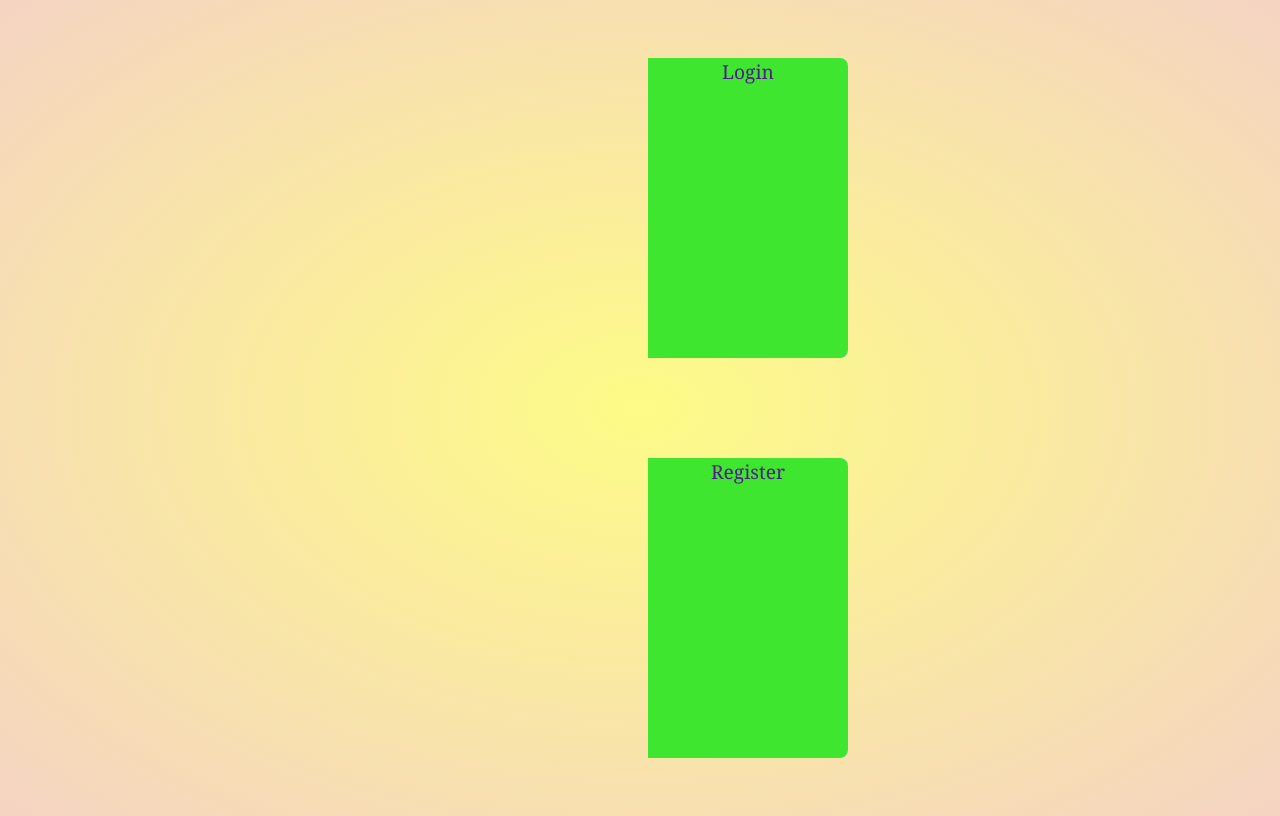
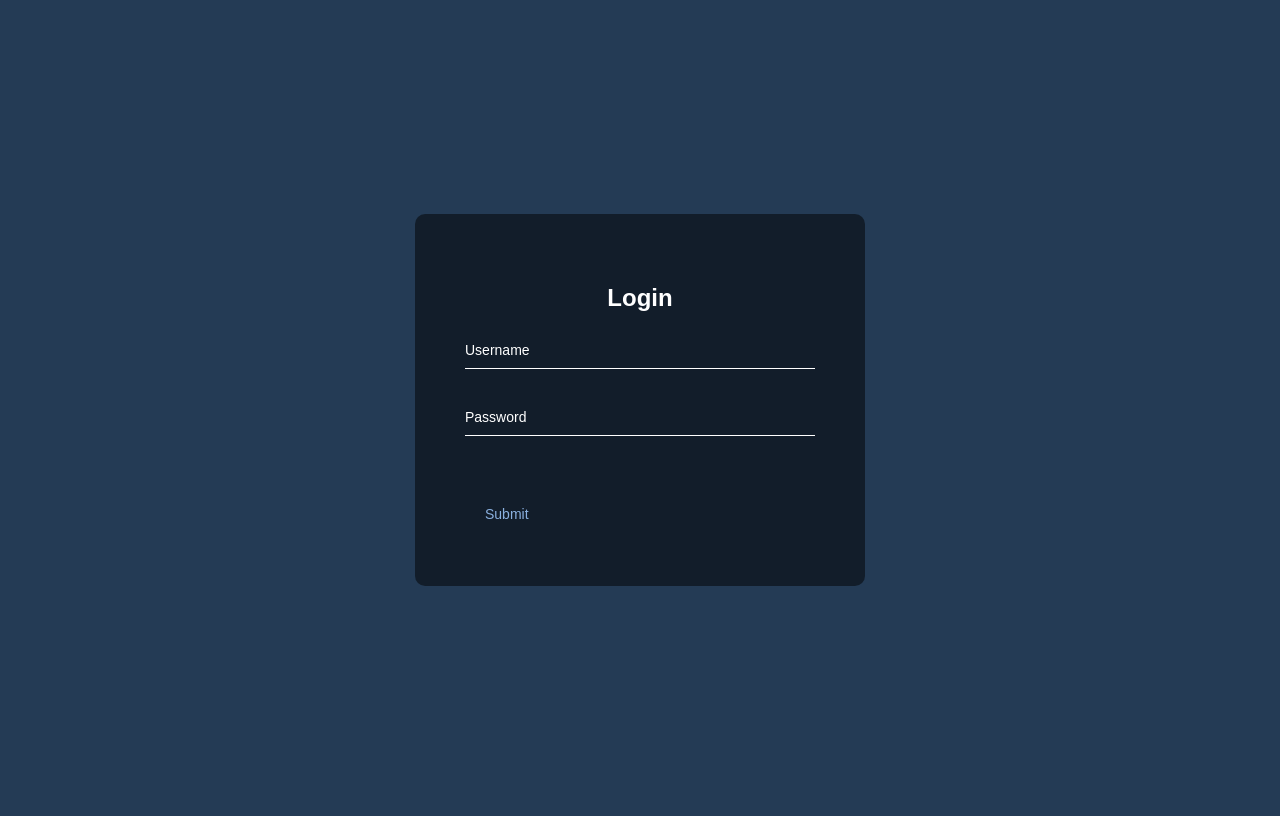
Before and after one commit to hd-buddy/OnlineBookReading, a plain HTML site: page index.html in a window 1280 px wide. Drawn offline with Linux system fonts and the light colour scheme.

```diff
--- a/index.html
+++ b/index.html
@@ -6,41 +6,26 @@
     <link rel="stylesheet" href="style.css">
     <title>Welcome Page</title>
 </head>
-<body>
-    <div class="book1">
-        <div class="back"></div>
-        <div class="page6"></div>
-        <div class="page5"></div>
-        <div class="page4"></div>
-        <div class="page3"></div>
-        <div class="page2">
-
-        </div>
-        <div class="page1">
-
-        </div>
-        <div class="front">
-            <a href="">
-                Login
+<body class="login-page">
+    <div class="login-box">
+        <h2 class="heading-login-box">Login</h2>
+        <form>
+            <div class="user-box">
+                <input class="user-box-input" type="text" required>
+                <label class="user-box-label">Username</label>
+            </div>
+            <div class="user-box">
+                <input class="user-box-input" type="password" required>
+                <label class="user-box-label">Password</label>
+            </div>
+            <a type="submit" class="login-box-button" href="https://mailchi.mp/571c7abbb115/verify">
+                <span></span>
+                <span></span>
+                <span></span>
+                <span></span>
+                Submit
             </a>
-        </div>
-      </div>
-    <div class="book">
-        <div class="back"></div>
-        <div class="page6"></div>
-        <div class="page5"></div>
-        <div class="page4"></div>
-        <div class="page3"></div>
-        <div class="page2">
-
-        </div>
-        <div class="page1">
-        </div>
-        <div class="front">
-            <a href="">
-                Register
-            </a>
-        </div>
-      </div>
+        </form>
+    </div>
 </body>
 </html>
--- a/style.css
+++ b/style.css
@@ -1,166 +1,188 @@
-
-body {
-    width: 100%;
-    height: 100vh;
-    display: inline-grid;
-    justify-content: center;
-    align-items: center;
-    /* perspective: 1200px; */
-    /* background-image: linear-gradient(to right,rgb(223, 214, 142),rgb(186, 163, 229)); */
-    background-image: radial-gradient(rgba(252, 248, 15, 0.5),rgba(235, 168, 135,0.5));
-    background-repeat: no-repeat;
-    background-size:cover;
-
+.login-page {
+  font-family: sans-serif;
+  background: #243b55;
 }
 
-  .book {
-    transform-style: preserve-3d;
-    position: right;
-    height: 300px;
-    cursor: pointer;
-    backface-visibility: visible;
-    text-align: center;
+.login-box {
+  position: absolute;
+  top: 50%;
+  left: 50%;
+  width: 350px;
+  padding: 50px;
+  transform: translate(-50%, -50%);
+  background: rgba(0, 0, 0, 0.5);
+  border-radius: 10px;
+}
 
-  }
-  .book1{
-    transform-style: preserve-3d;
-    position: left;
-    height: 300px;
-    cursor: pointer;
-    backface-visibility: visible;
+.heading-login-box {
+  margin-top: 20px;
+  margin-bottom: 20px;
+  color: #fff;
   text-align: center;
 }
-  .front > a{
-    color:none;
-    text-decoration: none;
-    font-family: Georgia, 'Times New Roman', Times, serif;
-    font-size: larger;
+
+.user-box {
+  position: relative;
 }
 
-
-  .front, .back, .page1, .page2, .page3, .page4, .page5, .page6 {
-    transform-style: preserve-3d;
-    position: absolute;
-    width: 200px;
-    height: 100%;
-    top: 0; left: 0;
-    transform-origin: left center;
-    transition: transform .5s ease-in-out, box-shadow .35s ease-in-out;
+.user-box-input {
+  width: 100%;
+  padding: 10px 0;
+  font-size: 14px;
+  color: #fff;
+  margin-bottom: 30px;
+  border: none;
+  border-bottom: 1px solid #fff;
+  outline: none;
+  background: transparent;
 }
 
-  .front, .back {
-    background: rgb(62, 230, 47);
+.user-box-label {
+  position: absolute;
+  top: 0;
+  left: 0;
+  padding: 10px 0;
+  font-size: 14px;
+  color: #fff;
+  pointer-events: none;
+  transition: 0.5s;
 }
 
-  .front, .page1, .page3, .page5 {
-    border-bottom-right-radius: .5em;
-    border-top-right-radius: .5em;
+.login-box .user-box input:focus~label,
+.login-box .user-box input:valid~label {
+  top: -20px;
+  left: 0;
+  color: #8ab0df;
+  font-size: 12px;
 }
 
-  .back, .page2, .page4, .page6 {
-    border-bottom-right-radius: .5em;
-    border-top-right-radius: .5em;
+.login-box-button {
+  position: relative;
+  display: inline-block;
+  padding: 10px 20px;
+  color: #8ab0df;
+  font-size: 14px;
+  text-decoration: none;
+  overflow: hidden;
+  transition: .5s;
+  margin-top: 30px;
 }
 
-  .page1 {
-    background: #efefef;
+.login-box a:hover {
+  background: #8ab0df;
+  color: #fff;
 }
 
-  .page2 {
-    background: #efefef;
+.login-box a span {
+  position: absolute;
+  display: block;
 }
 
-  .page3 {
-    background: #f5f5f5;
+.login-box-button span:nth-child(1) {
+  top: 0;
+  left: -100%;
+  width: 100%;
+  height: 2px;
+  background: linear-gradient(90deg, transparent, #8ab0df);
+  animation: btn-1 1.7s linear infinite;
 }
 
-  .page4 {
-    background: #f5f5f5;
+@keyframes btn-1 {
+  0% {
+      left: -100%;
   }
 
-  .page5 {
-    background: #fafafa;
+  50%,
+  100% {
+      left: 100%;
+  }
 }
 
-  .page6 {
-    background: #fdfdfd;
+.login-box-button span:nth-child(2) {
+  top: -100%;
+  right: 0;
+  width: 2px;
+  height: 100%;
+  background: linear-gradient(180deg, transparent, #8ab0df);
+  animation: btn-2 1.7s linear infinite;
+  animation-delay: 0.25s;
 }
 
-  .book:hover .front {
-    transform: rotateY(-160deg) scale(1.1);
-    box-shadow: 0 1em 3em 0 rgba(0, 0, 0, .2);
+@keyframes btn-2 {
+  0% {
+      top: -100%;
   }
 
-  .book:hover .page1 {
-    transform: rotateY(-150deg) scale(1.1);
-    box-shadow: 0 1em 3em 0 rgba(0, 0, 0, .2);
+  50%,
+  100% {
+      top: 100%;
+  }
 }
 
-  .book:hover .page2 {
-    transform: rotateY(-30deg) scale(1.1);
-    box-shadow: 0 1em 3em 0 rgba(0, 0, 0, .2);
+.login-box-button span:nth-child(3) {
+  bottom: 0;
+  right: -100%;
+  width: 100%;
+  height: 2px;
+  background: linear-gradient(270deg, transparent, #8ab0df);
+  animation: btn-3 1.7s linear infinite;
+  animation-delay: 0.5s;
 }
 
-  .book:hover .page3 {
-    transform: rotateY(-140deg) scale(1.1);
-    box-shadow: 0 1em 3em 0 rgba(0, 0, 0, .2);
+@keyframes btn-3 {
+  0% {
+      right: -100%;
   }
 
-  .book:hover .page4 {
-    transform: rotateY(-40deg) scale(1.1);
-    box-shadow: 0 1em 3em 0 rgba(0, 0, 0, .2);
+  50%,
+  100% {
+      right: 100%;
+  }
 }
 
-  .book:hover .page5 {
-    transform: rotateY(-130deg) scale(1.1);
-    box-shadow: 0 1em 3em 0 rgba(0, 0, 0, .2);
+.login-box-button span:nth-child(4) {
+  bottom: -100%;
+  left: 0;
+  width: 2px;
+  height: 100%;
+  background: linear-gradient(360deg, transparent, #8ab0df);
+  animation: btn-4 1.7s linear infinite;
+  animation-delay: 0.75s;
 }
 
-  .book:hover .page6 {
-    transform: rotateY(-50deg) scale(1.1);
-    box-shadow: 0 1em 3em 0 rgba(0, 0, 0, .2);
+@keyframes btn-4 {
+  0% {
+      bottom: -100%;
   }
 
-  .book:hover .back {
-    transform: rotateY(-20deg) scale(1.1);
+  50%,
+  100% {
+      bottom: 100%;
+  }
+}
+@media screen and (max-width: 576px) and (min-width: 400px) {
+  .login-box {
+      width: 250px;
+  }
 }
 
-  /* -------- */
-  .book1:hover .front {
-    transform: rotateY(-160deg) scale(1.1);
-    box-shadow: 0 1em 3em 0 rgba(0, 0, 0, .2);
+@media screen and (max-width: 400px) {
+  .login-box {
+      width: 200px;
   }
 
-  .book1:hover .page1 {
-    transform: rotateY(-150deg) scale(1.1);
-    box-shadow: 0 1em 3em 0 rgba(0, 0, 0, .2);
+  .heading-login-box {
+      font-size: 16px !important;
   }
 
-  .book1:hover .page2 {
-    transform: rotateY(-30deg) scale(1.1);
-    box-shadow: 0 1em 3em 0 rgba(0, 0, 0, .2);
+  .user-box-input {
+      font-size: 12px;
   }
 
-  .book1:hover .page3 {
-    transform: rotateY(-140deg) scale(1.1);
-    box-shadow: 0 1em 3em 0 rgba(0, 0, 0, .2);
+  .user-box-label {
+      font-size: 12px;
   }
-
-  .book1:hover .page4 {
-    transform: rotateY(-40deg) scale(1.1);
-    box-shadow: 0 1em 3em 0 rgba(0, 0, 0, .2);
+  .login-box-button {
+      font-size: 12px;
   }
-
-  .book1:hover .page5 {
-    transform: rotateY(-130deg) scale(1.1);
-    box-shadow: 0 1em 3em 0 rgba(0, 0, 0, .2);
 }
-
-  .book1:hover .page6 {
-    transform: rotateY(-50deg) scale(1.1);
-    box-shadow: 0 1em 3em 0 rgba(0, 0, 0, .2);
-  }
-
-  .book1:hover .back {
-    transform: rotateY(-20deg) scale(1.1);
-  }
```
Also changed, not shown: package.json (deleted, +0 -11 lines). Lines whose indentation alone changed are shown as unchanged.
